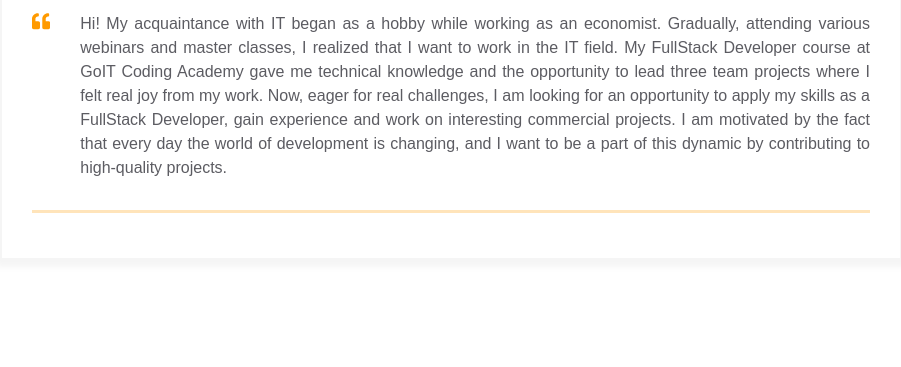
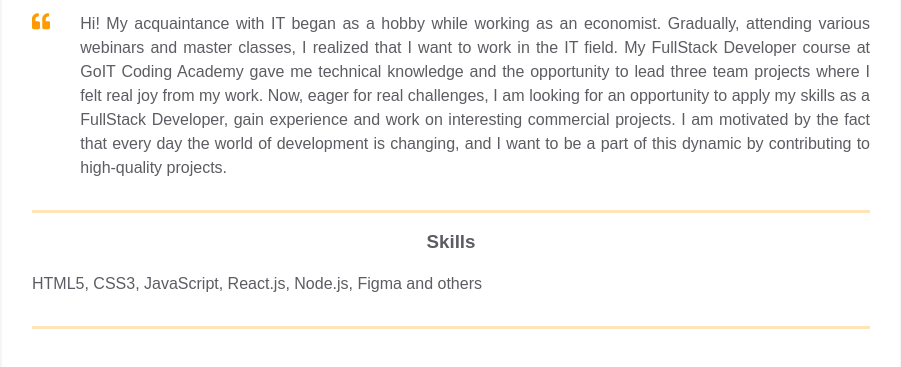
Before and after one commit to TetianaZinchenko/homepage, a plain HTML site: page index.html in a window 1280 px wide. Shown: the part 1293-1660 px from the top of the page, without its empty margins (189-1090 px from the left). Before the commit the page ends 1602 px from the top, so only its background shows below. Drawn offline with Linux system fonts and the light colour scheme.

Commit message:
Added Skills block in index.html

```diff
--- a/index.html
+++ b/index.html
@@ -411,6 +411,16 @@
             </div>
           </div>
         </div>
+        <div class="container">
+          <div class="resume__block">
+            <div class="skills">
+              <h3 class="skills__header">Skills</h3>
+              <p class="skills__text">
+                HTML5, CSS3, JavaScript, React.js, Node.js, Figma and others
+              </p>
+            </div>
+          </div>
+        </div>
       </div>
     </main>
   </body>
```
